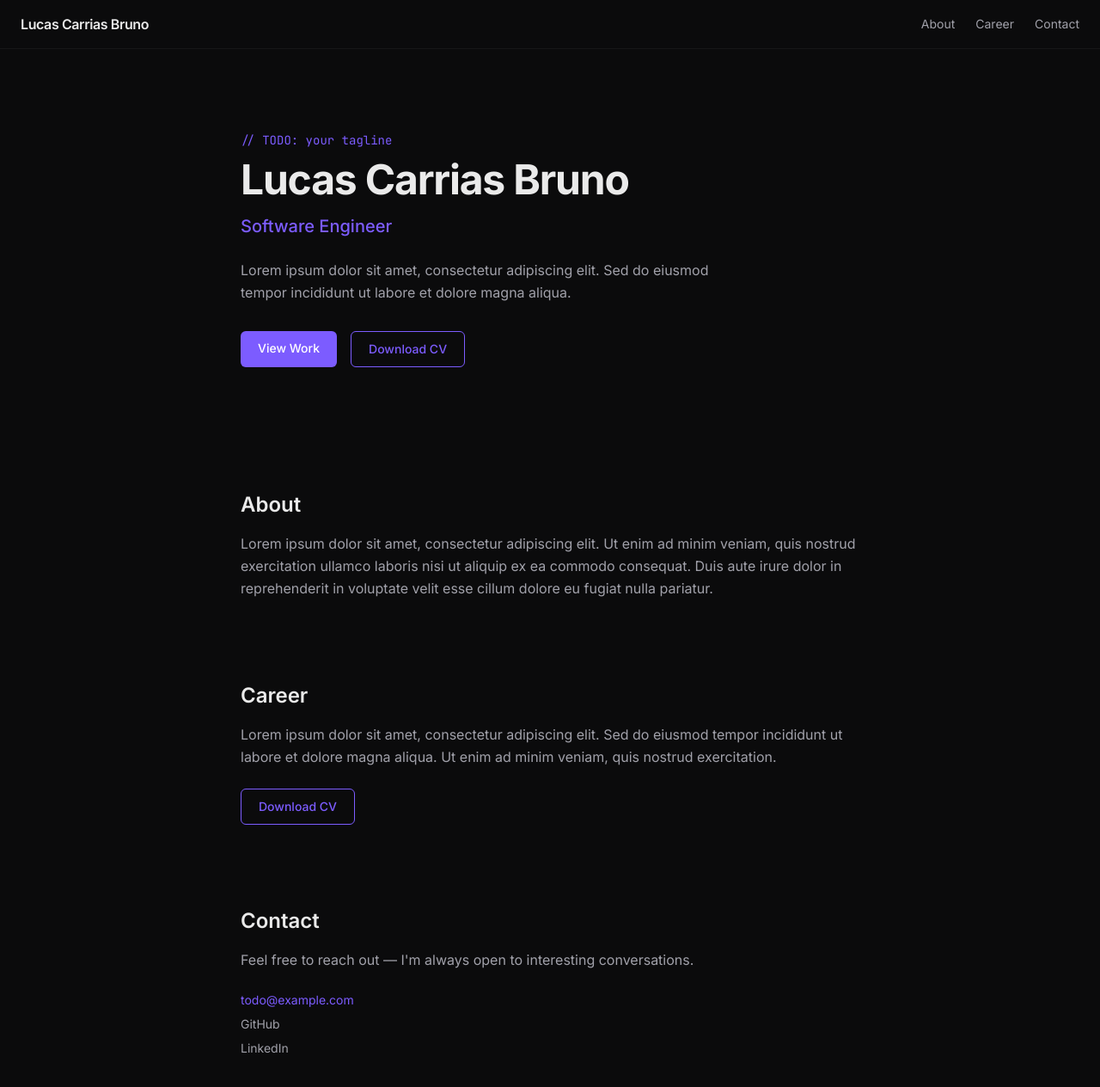
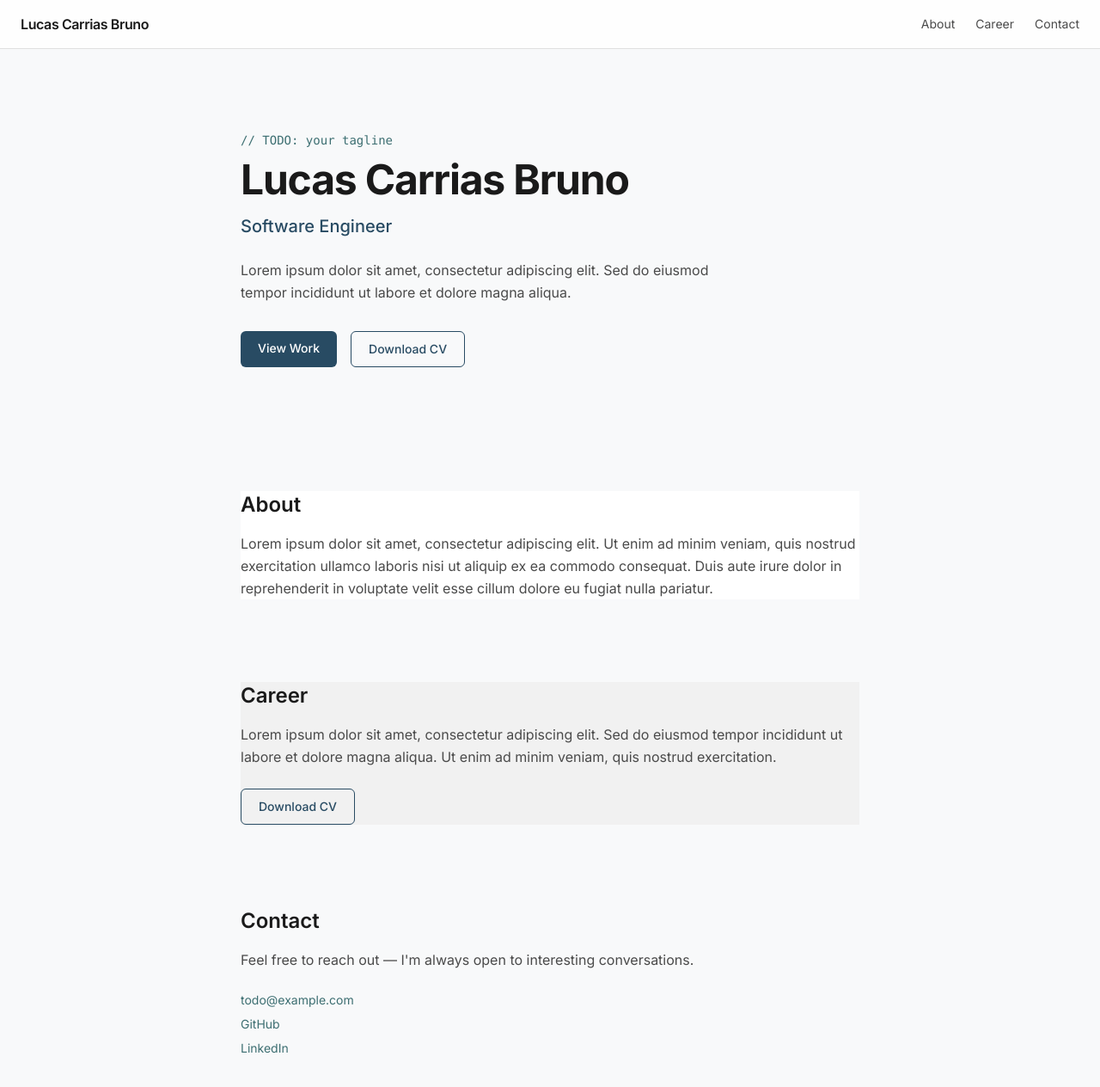
Before and after one commit to lucascarrias/lucascarrias.com, a Next.js app: page / in a window 1280 px wide. Shown: the top 1264 px of the page at 86% size. Built offline with nearby package versions, Linux system fonts and the light colour scheme.

Commit message:
update color system

```diff
--- a/app/globals.css
+++ b/app/globals.css
@@ -5,15 +5,25 @@
   --foreground: #171717;
 }
 
-@theme inline {
-  --font-sans: var(--font-inter);
-  --font-mono: var(--font-jetbrains-mono);
+@theme {
+  /* Base */
+  --color-background: #f8f9fa;
+  --color-foreground: #1a1a1a;
 
-  --color-foreground: var(--foreground);
-  --color-background: #0B0B0C;
-  --color-text: #EAEAEA;
-  --color-accent: #7C5CFF;
-  --color-muted: #A1A1AA;
+  /* Text */
+  --color-text-primary: #1a1a1a;
+  --color-text-secondary: #4a4a4a;
+
+  /* Brand */
+  --color-primary: #284b63; /* Yale Blue */
+  --color-accent: #3c6e71;  /* Stormy Teal */
+
+  /* Surfaces */
+  --color-surface: #ffffff;
+  --color-surface-muted: #f1f1f1;
+
+  /* Borders */
+  --color-border: #e0e0e0;
 }
 
 @media (prefers-color-scheme: dark) {
--- a/app/layout.tsx
+++ b/app/layout.tsx
@@ -27,7 +27,7 @@ export default function RootLayout({
       lang="en"
       className={`${inter.variable} ${jetBrainsMono.variable} h-full antialiased`}
     >
-      <body className="min-h-full flex flex-col">{children}</body>
+      <body className="min-h-full flex flex-col bg-background text-text-primary">{children}</body>
     </html>
   );
 }
--- a/components/About.tsx
+++ b/components/About.tsx
@@ -1,8 +1,8 @@
 export default function About() {
   return (
-    <section id="about">
-      <h2 className="text-text text-2xl font-semibold mb-4">About</h2>
-      <p className="text-muted text-base leading-relaxed">
+    <section id="about" className="bg-surface">
+      <h2 className="text-text-primary text-2xl font-semibold mb-4">About</h2>
+      <p className="text-text-secondary text-base leading-relaxed">
         {/* TODO: Your about paragraph (max 6 lines) */}
         Lorem ipsum dolor sit amet, consectetur adipiscing elit. Ut enim ad minim veniam,
         quis nostrud exercitation ullamco laboris nisi ut aliquip ex ea commodo consequat.
--- a/components/Career.tsx
+++ b/components/Career.tsx
@@ -1,8 +1,8 @@
 export default function Career() {
   return (
-    <section id="career">
-      <h2 className="text-text text-2xl font-semibold mb-4">Career</h2>
-      <p className="text-muted text-base leading-relaxed mb-6">
+    <section id="career" className="bg-surface-muted">
+      <h2 className="text-text-primary text-2xl font-semibold mb-4">Career</h2>
+      <p className="text-text-secondary text-base leading-relaxed mb-6">
         {/* TODO: Short career summary */}
         Lorem ipsum dolor sit amet, consectetur adipiscing elit. Sed do eiusmod tempor incididunt
         ut labore et dolore magna aliqua. Ut enim ad minim veniam, quis nostrud exercitation.
@@ -10,7 +10,7 @@ export default function Career() {
       <a
         href="/cv.pdf"
         download
-        className="inline-block px-5 py-2.5 border border-accent text-accent text-sm font-medium rounded-md hover:bg-accent/10 transition-colors"
+        className="inline-block px-5 py-2.5 border border-primary text-primary text-sm font-medium rounded-md hover:bg-primary hover:text-white transition"
       >
         Download CV
       </a>
--- a/components/Contact.tsx
+++ b/components/Contact.tsx
@@ -1,15 +1,15 @@
 export default function Contact() {
   return (
     <section id="contact" className="pb-24">
-      <h2 className="text-text text-2xl font-semibold mb-4">Contact</h2>
-      <p className="text-muted text-base leading-relaxed mb-6">
+      <h2 className="text-text-primary text-2xl font-semibold mb-4">Contact</h2>
+      <p className="text-text-secondary text-base leading-relaxed mb-6">
         {/* TODO: Short contact intro */}
         Feel free to reach out — I&apos;m always open to interesting conversations.
       </p>
       <div className="flex flex-col gap-2 text-sm">
         <a
           href="mailto:todo@example.com"
-          className="text-accent hover:opacity-80 transition-opacity"
+          className="text-accent hover:underline"
         >
           {/* TODO: your email */}
           todo@example.com
@@ -18,7 +18,7 @@ export default function Contact() {
           href="https://github.com/TODO"
           target="_blank"
           rel="noopener noreferrer"
-          className="text-muted hover:text-accent transition-colors"
+          className="text-accent hover:underline"
         >
           GitHub {/* TODO: your GitHub handle */}
         </a>
@@ -26,7 +26,7 @@ export default function Contact() {
           href="https://linkedin.com/in/TODO"
           target="_blank"
           rel="noopener noreferrer"
-          className="text-muted hover:text-accent transition-colors"
+          className="text-accent hover:underline"
         >
           LinkedIn {/* TODO: your LinkedIn handle */}
         </a>
--- a/components/Hero.tsx
+++ b/components/Hero.tsx
@@ -2,29 +2,29 @@ export default function Hero() {
   return (
     <section className="pt-24 pb-12">
       <p className="text-accent text-sm font-mono mb-3">// TODO: your tagline</p>
-      <h1 className="text-text text-5xl font-bold tracking-tight mb-4">
+      <h1 className="text-text-primary text-5xl font-bold tracking-tight mb-4">
         {/* TODO: Your Name */}
         Lucas Carrias Bruno
       </h1>
-      <p className="text-accent text-xl font-medium mb-6">
+      <p className="text-primary text-xl font-medium mb-6">
         {/* TODO: Your Role */}
         Software Engineer
       </p>
-      <p className="text-muted text-base leading-relaxed max-w-xl mb-8">
+      <p className="text-text-secondary text-base leading-relaxed max-w-xl mb-8">
         {/* TODO: Short description */}
         Lorem ipsum dolor sit amet, consectetur adipiscing elit. Sed do eiusmod tempor incididunt ut labore et dolore magna aliqua.
       </p>
       <div className="flex gap-4 flex-wrap">
         <a
           href="#career"
-          className="px-5 py-2.5 bg-accent text-white text-sm font-medium rounded-md hover:opacity-90 transition-opacity"
+          className="px-5 py-2.5 bg-primary text-white text-sm font-medium rounded-md hover:opacity-90 transition"
         >
           View Work
         </a>
         <a
           href="/cv.pdf"
           download
-          className="px-5 py-2.5 border border-accent text-accent text-sm font-medium rounded-md hover:bg-accent/10 transition-colors"
+          className="px-5 py-2.5 border border-primary text-primary text-sm font-medium rounded-md hover:bg-primary hover:text-white transition"
         >
           Download CV
         </a>
--- a/components/Navbar.tsx
+++ b/components/Navbar.tsx
@@ -1,11 +1,11 @@
 export default function Navbar() {
   return (
-    <nav className="sticky top-0 z-10 bg-background px-6 py-4 flex justify-between items-center border-b border-white/5">
-      <span className="text-text font-semibold tracking-tight">Lucas Carrias Bruno</span>
+    <nav className="sticky top-0 z-10 bg-surface/80 backdrop-blur px-6 py-4 flex justify-between items-center border-b border-border">
+      <span className="text-text-primary font-semibold tracking-tight">Lucas Carrias Bruno</span>
       <div className="flex gap-6 text-sm">
-        <a href="#about" className="text-muted hover:text-text transition-colors">About</a>
-        <a href="#career" className="text-muted hover:text-text transition-colors">Career</a>
-        <a href="#contact" className="text-muted hover:text-text transition-colors">Contact</a>
+        <a href="#about" className="text-text-secondary hover:text-text-primary transition">About</a>
+        <a href="#career" className="text-text-secondary hover:text-text-primary transition">Career</a>
+        <a href="#contact" className="text-text-secondary hover:text-text-primary transition">Contact</a>
       </div>
     </nav>
   );
```
